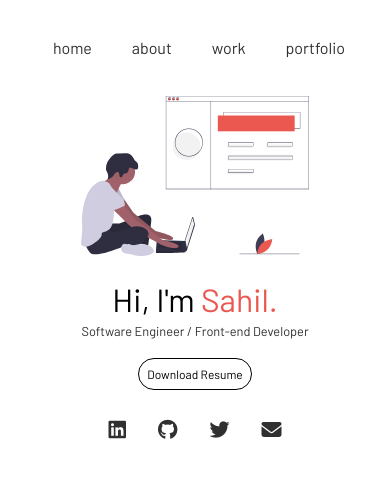
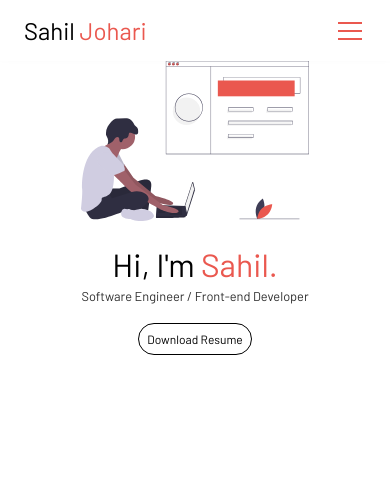
Before and after one commit to sahiljohari/portfolio-website, a React (Create React App) app: page / in a window 390 px wide. Shown: the top 478 px of the page. Built offline with nearby package versions, Linux system fonts and the light colour scheme.

Commit message:
Header navbar redesigned and made responsive

```diff
--- a/src/App.css
+++ b/src/App.css
@@ -4,6 +4,7 @@
 	--primary-theme-color: #000000;
 	--primary-theme-text-color: #ffffff;
 	--primary-theme-passive-text-color: #c7c7c7;
+	--primary-theme-accent-color: #ea584f;
 	--secondary-theme-text-color: #303030;
 	--dark-theme-bg-color: #dddddd;
 
--- a/src/App.js
+++ b/src/App.js
@@ -1,23 +1,24 @@
-import React from 'react';
+import React, { useState } from 'react';
 import { BrowserRouter as Router, Route, Switch } from 'react-router-dom';
 import HeaderNav from './components/HeaderNav/HeaderNav';
+import SideDrawer from './components/SideDrawer/SideDrawer';
+import BackDrop from './components/BackDrop/BackDrop';
 import { routes } from './routes';
 import './App.css';
 
 function App() {
+	const [sideDrawerOpen, setSideDrawerOpen] = useState(false);
+
+	const drawerToggleClickHandler = () => setSideDrawerOpen(!sideDrawerOpen);
+	const backdropShowHandler = () => setSideDrawerOpen(false);
 	return (
 		<div className="App">
 			<Router>
-				<HeaderNav />
-				<Switch>
-					{routes.map(route => (
-						route.access && <Route key={route.path} path={route.path} exact component={route.component} />
-					))}
-				</Switch>
+				<HeaderNav drawerClickHandler={drawerToggleClickHandler} />
+				<SideDrawer show={sideDrawerOpen} />
+				{sideDrawerOpen && <BackDrop click={backdropShowHandler} />}
+				<Switch>{routes.map(route => route.access && <Route key={route.path} path={route.path} exact component={route.component} />)}</Switch>
 			</Router>
-			<footer>
-				<HeaderNav isHeader={false} />
-			</footer>
 		</div>
 	);
 }
--- a/src/components/HeaderNav/HeaderNav.js
+++ b/src/components/HeaderNav/HeaderNav.js
@@ -2,20 +2,16 @@ import React from 'react';
 import { Link } from 'react-router-dom';
 import { routes } from '../../routes';
 import { logo } from './content';
-import SocialLinks from '../SocialLinks/SocialLinks';
 import './style.css';
+import DrawerToggleButton from '../SideDrawer/DrawerToggleButton';
 
-const HeaderNav = ({ isHeader = true }) => {
-	const mainStyle = isHeader ? 'navbar' : 'footer';
-	const linksStyle = isHeader ? 'links-header' : 'links-footer';
-
+const HeaderNav = ({ drawerClickHandler }) => {
 	return (
-		<header className={mainStyle}>
+		<header className="navbar">
 			<nav className="navbar__navigation">
-				{isHeader && (
 				<>
+					<Link className="logo" to="/" dangerouslySetInnerHTML={{ __html: logo }} />
 					<div className="navbar__items">
-							<Link className="logo" to="/" dangerouslySetInnerHTML={{__html: logo}} />
 						{routes
 							.filter(nav => nav.access)
 							.map((nav, i) => (
@@ -26,10 +22,8 @@ const HeaderNav = ({ isHeader = true }) => {
 								</div>
 							))}
 					</div>
-						<div className="spacer" />
 				</>
-				)}
-				<SocialLinks classname={linksStyle} />
+				<DrawerToggleButton click={drawerClickHandler} />
 			</nav>
 		</header>
 	);
--- a/src/components/HeaderNav/style.css
+++ b/src/components/HeaderNav/style.css
@@ -1,9 +1,8 @@
 @import url('https://fonts.googleapis.com/css?family=Work+Sans&display=swap');
 
 .navbar {
-	height: 6rem;
 	background-color: var(--primary-theme-text-color);
-	width: 100%;
+	padding: 1.5rem 4rem;
 	z-index: 300;
 }
 
@@ -31,12 +30,13 @@
 	display: flex;
 	flex-direction: row;
 	align-items: center;
-	height: inherit;
+	place-content: space-between;
 }
 
 .navbar__items {
 	display: flex;
 	flex-direction: row;
+	align-items: flex-end;
 }
 
 .navbar__items div {
@@ -65,42 +65,16 @@
 	margin: 0 0 0 0.5rem;
 }
 
-.spacer {
-	flex: 1;
-	position: relative;
-}
-
-.links-header {
-	display: flex;
-	flex-direction: row;
-	place-content: flex-end;
-	line-height: 1rem;
-	margin-right: 3rem;
-}
-
-.links-footer {
-	display: flex;
-	flex-direction: row;
-	line-height: 1rem;
-	position: sticky;
-	bottom: 0;
-}
-
 @media screen and (max-width: 620px) {
-	.spacer,
-	.logo,
-	.links-header {
+	.navbar__items {
 		display: none;
 	}
 
-	.navbar__navigation {
-		place-content: center;
+	.logo {
+		margin: auto 0;
+	}
+
+	.navbar {
+		padding: 1rem 1.5rem;
 	}
 }
-
-@media screen and (min-width: 620px) {
-	.footer,
-	.links-footer {
-		display: none;
-	}
-}
--- a/src/components/SideDrawer/SideDrawer.js
+++ b/src/components/SideDrawer/SideDrawer.js
@@ -1,13 +1,13 @@
-import React from "react";
-import { content } from "../HeaderNav/content";
-import "./style.css";
+import React from 'react';
+import { routes } from '../../routes';
+import './style.css';
 
 const SideDrawer = props => (
-  <nav className={props.show ? "side-drawer open" : "side-drawer"}>
+	<nav className={props.show ? 'side-drawer open' : 'side-drawer'}>
 		<div>
-      {content.map((nav, i) => (
+			{routes.map((nav, i) => (
 				<div key={i}>
-          <a href={nav.url}>{nav.name}</a>
+					<a href={nav.path}>{nav.name}</a>
 				</div>
 			))}
 		</div>
--- a/src/components/SideDrawer/style.css
+++ b/src/components/SideDrawer/style.css
@@ -5,6 +5,7 @@
 	height: 1.5rem;
 	width: 1.75rem;
 	padding: 0;
+	margin: 0 0 0 auto;
 	box-sizing: border-box;
 	background: transparent;
 	border: none;
@@ -18,11 +19,11 @@
 .toggle-button__line {
 	width: 1.5rem;
 	height: 2px;
-  background: var(--primary-theme-text-color);
+	background: var(--primary-theme-accent-color);
 }
 
 .side-drawer {
-  height: 20%;
+	height: 15rem;
 	background: var(--primary-theme-text-color);
 	box-shadow: 2px 0 14px rgba(0, 0, 0, 0.3);
 	position: fixed;
@@ -47,8 +48,9 @@
 }
 
 .side-drawer div div {
-  margin: 0;
+	margin: 1rem 0;
 	width: auto;
+	height: auto;
 	text-align: center;
 }
 
@@ -57,7 +59,7 @@
 	color: var(--primary-theme-color);
 }
 
-@media screen and (min-width: 600px) {
+@media screen and (min-width: 621px) {
 	.side-drawer,
 	.toggle-button {
 		display: none;
--- a/src/components/SocialLinks/SocialLinks.js
+++ b/src/components/SocialLinks/SocialLinks.js
@@ -2,9 +2,9 @@ import React from 'react';
 import { content } from './content';
 import './style.css';
 
-const SocialLinks = ({ classname }) => {
+const SocialLinks = () => {
 	return (
-		<div className={classname}>
+		<div className="links-header">
 			{content
 				.filter(link => link.show)
 				.map((link, i) => (
--- a/src/components/SocialLinks/style.css
+++ b/src/components/SocialLinks/style.css
@@ -1,3 +1,19 @@
+.links-header {
+	display: flex;
+	flex-direction: row;
+	place-content: flex-end;
+	line-height: 1rem;
+	margin-right: 3rem;
+}
+
+.links-footer {
+	display: flex;
+	flex-direction: row;
+	line-height: 1rem;
+	position: sticky;
+	bottom: 0;
+}
+
 .link-icons {
   font-size: 1.25rem;
   margin: 1rem;
```
Lines whose indentation alone changed are shown as unchanged.
